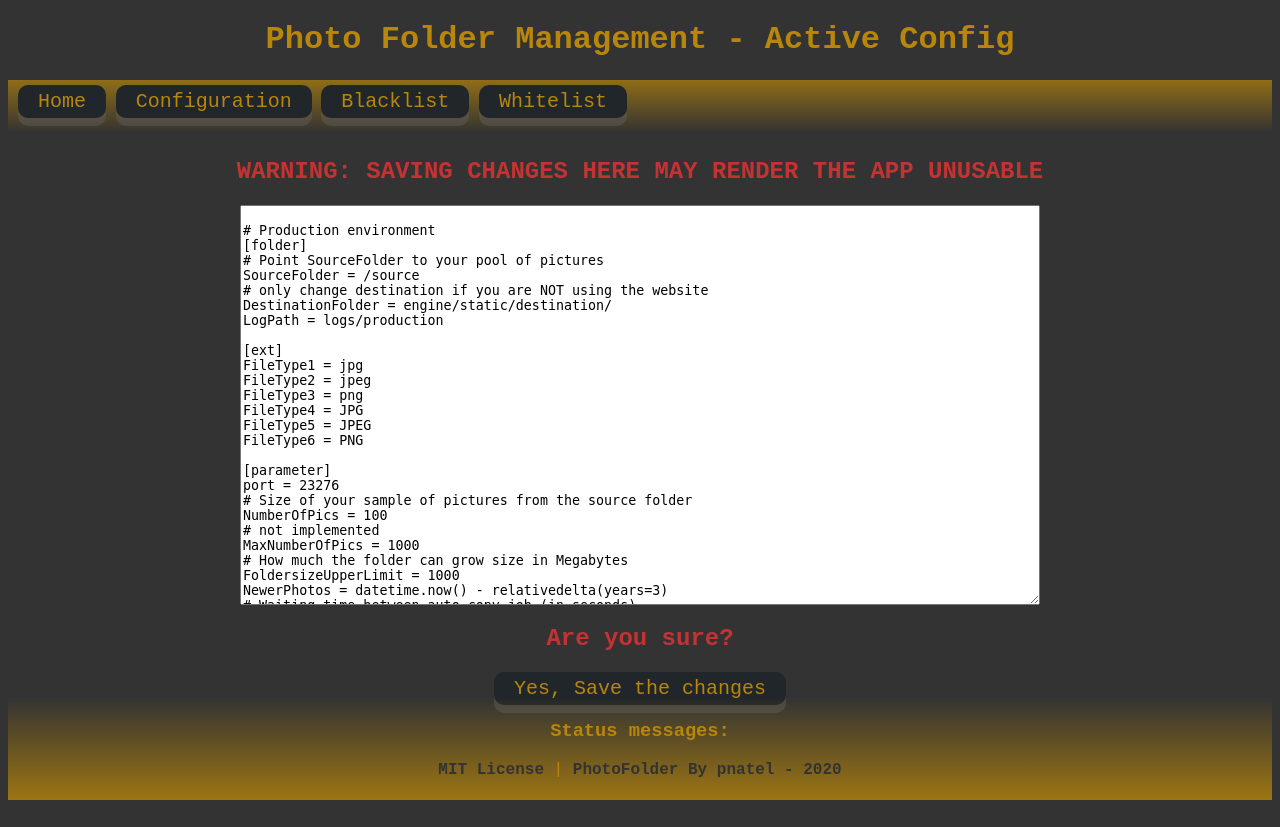
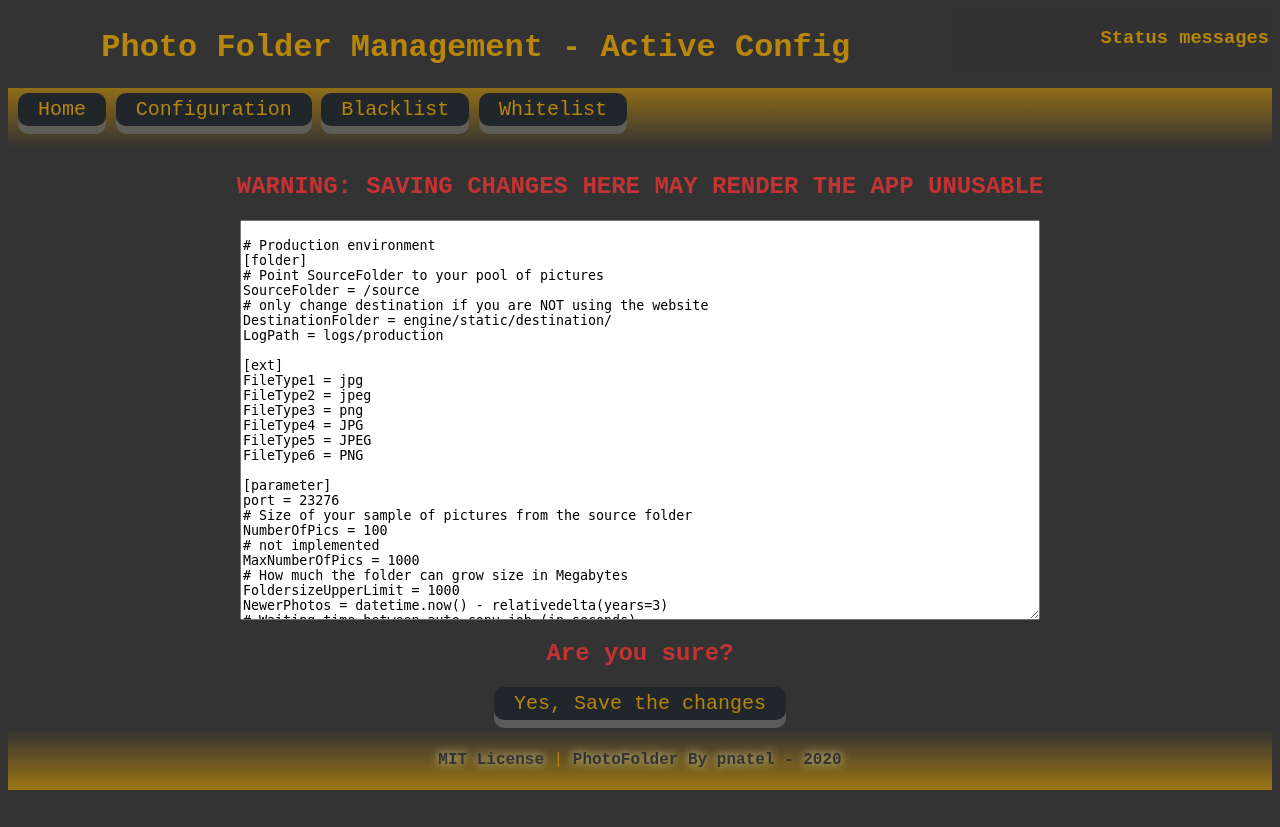
Before and after one commit to pnatel/PhotoFolder, a Flask app: page /config in a window 1280 px wide. After the commit the page ends 790 px from the top, so only its background shows below. Run offline with Flask 2, Linux system fonts and the light colour scheme; parts of the project's set-up code (start-up, migrations or seed data) failed here and were passed over.

Commit message:
moving messages to top right instead of footer - removing duplicated code in the messaging system

```diff
--- a/engine/static/main.css
+++ b/engine/static/main.css
@@ -1,25 +1,37 @@
 * { box-sizing: border-box; }
 
-.alert {
-  text-align: center;
+.alert { text-align: right; }
+
+.info, .message {
+  color: green;
+  font-weight: bold;
+
 }
 
-.alert-success {
-  color: green;
-  font-weight: bold;
-  background-color: rgba(51, 51, 51, 0.8);
-}
-
-.alert-warning {
+.warning {
   color: yellow;
   font-weight: bolder;
   background-color: rgba(51, 51, 51, 0.8);
 }
 
-.alert-danger {
+.error {
   color: red;
   font-weight: bolder;
   background-color: rgba(51, 51, 51, 0.8);
+}
+
+.col-msg {
+  position: -webkit-sticky;
+  position: sticky;
+  left: 25%;
+  right: 5px;
+  top: 0;
+  width: 25%;
+  z-index: 999;
+  text-align: right;
+  background-color: rgba(51, 51, 51, 0.8);
+  display: inline-block;
+  vertical-align: top;
 }
 
 .autoclose {
@@ -83,7 +95,7 @@
   background-color: rgb(33, 38, 43);
   border: none;
   border-radius: 10px;
-  box-shadow: 0 8px rgba(100, 100, 100, 0.4);
+  box-shadow: 0 8px rgba(100, 100, 100, 0.8);
   font-family: 'Courier New', Courier, monospace;
 }
 
@@ -108,11 +120,31 @@
   position: sticky;
   top: 0;
   width: 100%;
+  height: 60px;
   margin: auto;
   z-index: 999;
   padding: 10px;
   padding-bottom: 20px;
   background-image: linear-gradient(to top, rgba(184, 134, 11,0), rgba(184, 134, 11,0.7));
+}
+
+.menu_items {
+  display: inline-block;
+  position: absolute;
+  left: 10px;
+  width: 75%;
+  margin: auto;
+  vertical-align: top;
+  /* text-align: right; */
+}
+
+header {
+  display: inline-block;
+  left: 0;
+  width: 74%;
+  height: max-content;
+  margin: auto;
+  vertical-align: top;
 }
 
 li {
@@ -183,9 +215,11 @@ label.favorite {
   box-shadow: 0 0 10px palegoldenrod;
 }
 
-h1, h2, h3 { text-align: center; }
+h1, h2 { text-align: center; }
 
 h2 { color: rgb(196, 51, 51); }
+
+h3 { text-align: right; }
 
 em { text-align: right; }
 
@@ -237,4 +271,5 @@ textarea{
 footer > p > a {
   font-weight: bold;
   color: rgb(51, 51, 51);
+  text-shadow: 0 0 10px palegoldenrod;
 }
--- a/engine/templates/base.html
+++ b/engine/templates/base.html
@@ -9,17 +9,37 @@
         <!-- <meta http-equiv="refresh" content="15"> -->
     </head>
     <body>
-        <h1>Photo Folder Management - {{ title }}</h1>
+        <header>
+            <h1>Photo Folder Management - {{ title }}</h1>
         <!-- <em>Page will reload pictures automaticaly every 15 seconds</em> -->
-
+        </header>
+        <div class="col-msg">
+            {% with messages = get_flashed_messages(with_categories=true) %}
+            {% if messages %}
+                <ul class=flashes>
+                {% for category, message in messages %}
+                    {% if category == "message" %}
+                        <li class="message info pulsate">
+                            {{ message }}
+                        </li>
+                    {% else %}
+                        <li class="{{ category }} alert autoclose">{{ category }}: {{ message }}</li>
+                    {% endif %}
+                {% endfor %}
+                </ul>
+            {% else %}
+                <h3>Status messages</h3>
+            {% endif %}
+            {% endwith %}
+        </div>
         {% block content %}
         {% endblock %}
     </body>
 
     <footer>
-        <h3>Status messages:</h3>
         <!-- test message -->
-        <div class="row">
+
+        <!-- <div class="row">
             <div class="col-sm-4">
                 {% with errors = get_flashed_messages(category_filter=["info"]) %}
                     {% if errors %}
@@ -53,7 +73,7 @@
                     {% endif %}
                 {% endwith %}
             </div>
-        </div>
+        </div> -->
         <p><a href="https://github.com/pnatel/PhotoFolder/blob/master/LICENSE">MIT License</a> |
         <a href="https://github.com/pnatel/PhotoFolder/">PhotoFolder By pnatel - 2020</a></p>
     </footer>
--- a/engine/web_module.py
+++ b/engine/web_module.py
@@ -70,7 +70,7 @@ def get_app():
             return load_pics(list, title=title)
 
     def load_pics(list, page='index.html', title=''):
-        flash('Files loaded: ' + str(len(list)), 'info')
+        flash('Files loaded: ' + str(len(list)), 'message')
         return render_template(page, title=title, \
                 images=list, len_list=len(list), \
                 extra_list=(read_file('config/whitelist.txt')))
```
Also changed, not shown: engine/templates/index.html (+20 -0 lines).
